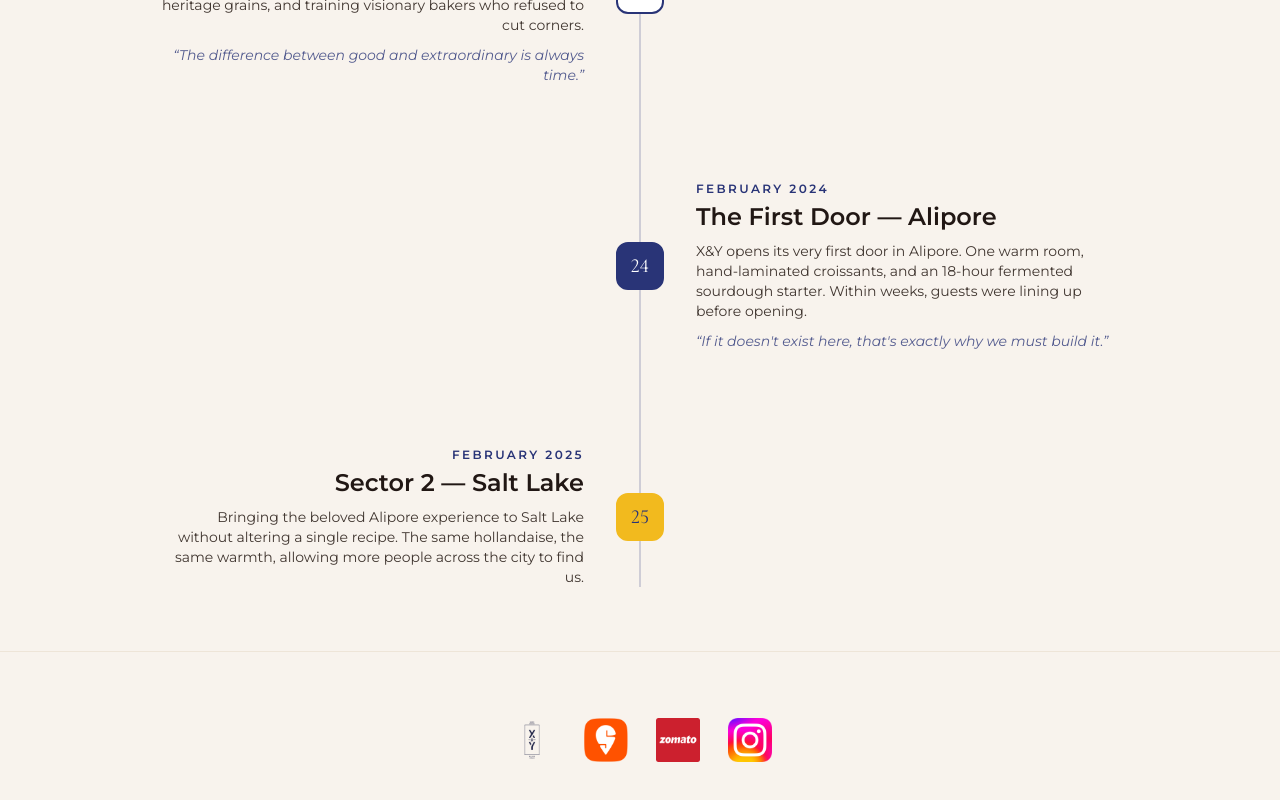
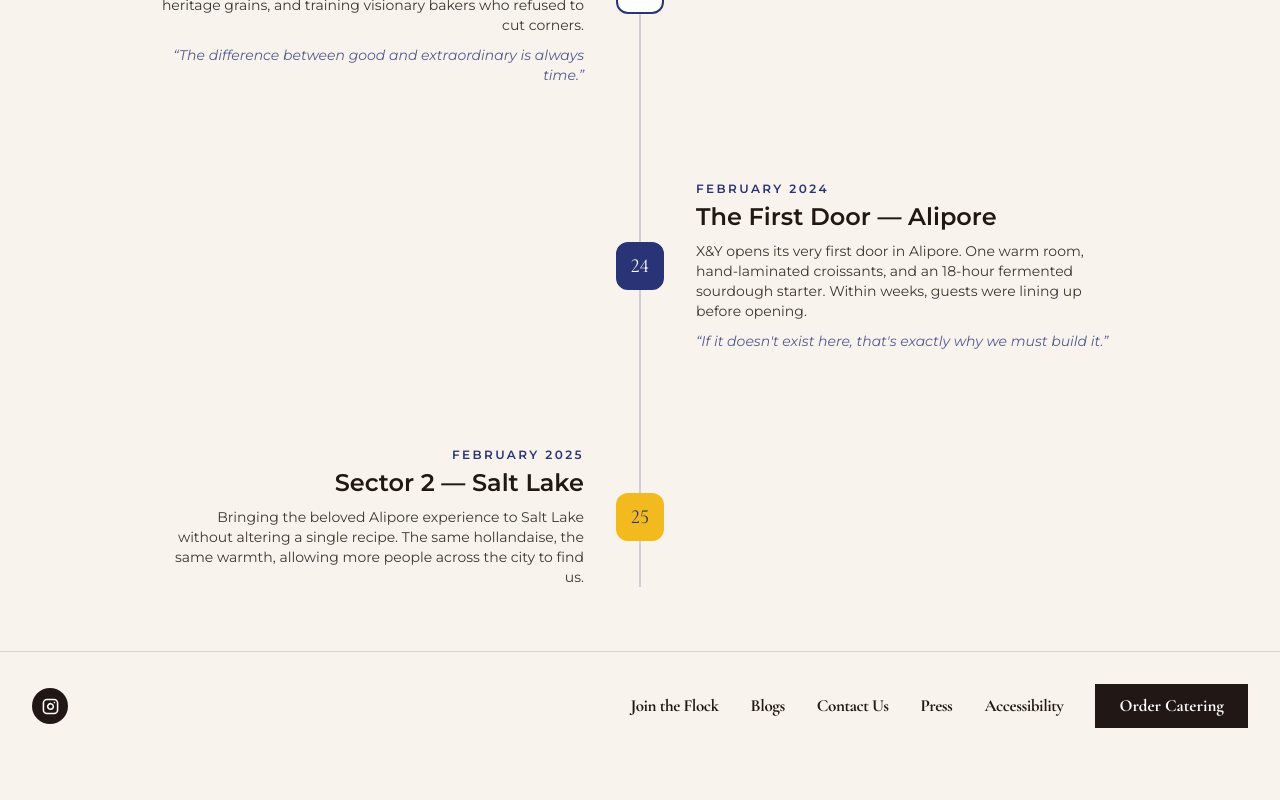
Before and after one commit to iamdapy3279/candy, a Next.js app: page / in a window 1280 px wide. Shown: the part 4729-5529 px from the top of the page. After the commit the page ends 5489 px from the top, so only its background shows below. Built offline with nearby package versions, Linux system fonts and the light colour scheme.

Commit message:
Redesign footer matching reference layout with brand fonts and colors

```diff
--- a/components/Footer.tsx
+++ b/components/Footer.tsx
@@ -1,88 +1,155 @@
 "use client";
 
-import Image from "next/image";
 import Link from "next/link";
 import { websiteContent } from "@/lib/content";
 
 export default function Footer() {
-  const instagramUrl = websiteContent.footer?.instagram?.url || "https://www.instagram.com/xandy.india/";
+  const instagramUrl =
+    websiteContent.footer?.instagram?.url || "https://www.instagram.com/xandy.india/";
 
   return (
     <footer
       aria-label="Footer"
-      className="bg-cream-100 py-12 sm:py-16 border-t border-[#E8DCCB]/60 select-none transition-colors"
+      className="bg-cream-100 py-6 sm:py-8 border-t border-[#211714]/15 select-none transition-colors"
     >
-      <div className="max-w-7xl mx-auto px-6 flex items-center justify-center">
-        {/* Seamless row of pure logo icons: Cafe Logo, Swiggy, Zomato, Instagram */}
-        <div className="flex items-center justify-center gap-5 sm:gap-7">
-          {/* 1. Cafe Logo */}
-          <Link
-            href="/"
-            aria-label="X&Y Bakehouse Home"
-            className="w-11 h-11 sm:w-12 sm:h-12 rounded-full overflow-hidden hover:scale-110 active:scale-95 transition-transform duration-300 block cursor-pointer"
-          >
-            <Image
-              src="/Logo.png"
-              alt="X&Y Bakehouse"
-              width={48}
-              height={48}
-              className="w-full h-full object-cover rounded-full"
-            />
-          </Link>
-
-          {/* 2. Swiggy Logo (No container, just the image) */}
-          <a
-            href="https://www.swiggy.com"
-            target="_blank"
-            rel="noopener noreferrer"
-            aria-label="Order on Swiggy"
-            title="Order on Swiggy"
-            className="w-10 h-10 sm:w-11 sm:h-11 hover:scale-110 active:scale-95 transition-transform duration-300 block cursor-pointer"
-          >
-            <Image
-              src="/icons/swiggy.png"
-              alt="Swiggy"
-              width={44}
-              height={44}
-              className="w-full h-full object-contain"
-            />
-          </a>
-
-          {/* 3. Zomato Logo (No container, just the image) */}
-          <a
-            href="https://www.zomato.com"
-            target="_blank"
-            rel="noopener noreferrer"
-            aria-label="Order on Zomato"
-            title="Order on Zomato"
-            className="w-10 h-10 sm:w-11 sm:h-11 hover:scale-110 active:scale-95 transition-transform duration-300 block cursor-pointer"
-          >
-            <Image
-              src="/icons/zomato.png"
-              alt="Zomato"
-              width={44}
-              height={44}
-              className="w-full h-full object-contain"
-            />
-          </a>
-
-          {/* 4. Instagram Logo (No container, just the image) */}
+      <div className="max-w-7xl mx-auto px-6 sm:px-8">
+        {/* Desktop View: Left Instagram Icon, Right Links & Order Catering Button */}
+        <div className="hidden md:flex items-center justify-between gap-6">
+          {/* Left: Instagram Icon */}
           <a
             href={instagramUrl}
             target="_blank"
             rel="noopener noreferrer"
-            aria-label="Follow on Instagram"
-            title="Follow on Instagram"
-            className="w-10 h-10 sm:w-11 sm:h-11 hover:scale-110 active:scale-95 transition-transform duration-300 block cursor-pointer"
+            aria-label="Instagram"
+            className="w-9 h-9 rounded-full bg-[#211714] text-white hover:bg-gold-500 hover:text-[#211714] flex items-center justify-center transition-colors duration-200 active:scale-95 cursor-pointer shrink-0"
           >
-            <Image
-              src="/icons/instagram.png"
-              alt="Instagram"
-              width={44}
-              height={44}
-              className="w-full h-full object-contain"
-            />
+            <svg
+              width="17"
+              height="17"
+              viewBox="0 0 24 24"
+              fill="none"
+              stroke="currentColor"
+              strokeWidth="2.2"
+              strokeLinecap="round"
+              strokeLinejoin="round"
+            >
+              <rect x="2" y="2" width="20" height="20" rx="5" ry="5" />
+              <path d="M16 11.37A4 4 0 1 1 12.63 8 4 4 0 0 1 16 11.37z" />
+              <line x1="17.5" y1="6.5" x2="17.51" y2="6.5" />
+            </svg>
           </a>
+
+          {/* Right: Editorial Links & Order Catering Button */}
+          <div className="flex items-center gap-6 lg:gap-8">
+            <Link
+              href="#philosophy"
+              className="font-serif font-bold text-base lg:text-[17px] text-[#211714] hover:text-gold-700 transition-colors tracking-tight"
+            >
+              Join the Flock
+            </Link>
+            <Link
+              href="#evolution"
+              className="font-serif font-bold text-base lg:text-[17px] text-[#211714] hover:text-gold-700 transition-colors tracking-tight"
+            >
+              Blogs
+            </Link>
+            <Link
+              href="#locations"
+              className="font-serif font-bold text-base lg:text-[17px] text-[#211714] hover:text-gold-700 transition-colors tracking-tight"
+            >
+              Contact Us
+            </Link>
+            <Link
+              href="#press"
+              className="font-serif font-bold text-base lg:text-[17px] text-[#211714] hover:text-gold-700 transition-colors tracking-tight"
+            >
+              Press
+            </Link>
+            <Link
+              href="#"
+              className="font-serif font-bold text-base lg:text-[17px] text-[#211714] hover:text-gold-700 transition-colors tracking-tight"
+            >
+              Accessibility
+            </Link>
+
+            <a
+              href="#locations"
+              className="inline-block bg-[#211714] hover:bg-gold-500 hover:text-[#211714] text-white font-serif font-bold text-base lg:text-[17px] px-6 py-2.5 transition-colors duration-200 cursor-pointer shadow-xs"
+            >
+              Order Catering
+            </a>
+          </div>
+        </div>
+
+        {/* Mobile View: Centered Instagram, Wrapped Links, Order Catering Button */}
+        <div className="flex md:hidden flex-col items-center gap-5 py-2">
+          {/* Centered Instagram Icon */}
+          <a
+            href={instagramUrl}
+            target="_blank"
+            rel="noopener noreferrer"
+            aria-label="Instagram"
+            className="w-9 h-9 rounded-full bg-[#211714] text-white hover:bg-gold-500 hover:text-[#211714] flex items-center justify-center transition-colors duration-200 active:scale-95 cursor-pointer shrink-0"
+          >
+            <svg
+              width="18"
+              height="18"
+              viewBox="0 0 24 24"
+              fill="none"
+              stroke="currentColor"
+              strokeWidth="2.2"
+              strokeLinecap="round"
+              strokeLinejoin="round"
+            >
+              <rect x="2" y="2" width="20" height="20" rx="5" ry="5" />
+              <path d="M16 11.37A4 4 0 1 1 12.63 8 4 4 0 0 1 16 11.37z" />
+              <line x1="17.5" y1="6.5" x2="17.51" y2="6.5" />
+            </svg>
+          </a>
+
+          {/* Links Row */}
+          <div className="flex flex-wrap items-center justify-center gap-x-4 sm:gap-x-6 gap-y-2.5 text-center">
+            <Link
+              href="#philosophy"
+              className="font-serif font-bold text-sm sm:text-base text-[#211714] hover:text-gold-700 transition-colors"
+            >
+              Join the Flock
+            </Link>
+            <Link
+              href="#evolution"
+              className="font-serif font-bold text-sm sm:text-base text-[#211714] hover:text-gold-700 transition-colors"
+            >
+              Blogs
+            </Link>
+            <Link
+              href="#locations"
+              className="font-serif font-bold text-sm sm:text-base text-[#211714] hover:text-gold-700 transition-colors"
+            >
+              Contact Us
+            </Link>
+            <Link
+              href="#press"
+              className="font-serif font-bold text-sm sm:text-base text-[#211714] hover:text-gold-700 transition-colors"
+            >
+              Press
+            </Link>
+            <Link
+              href="#"
+              className="font-serif font-bold text-sm sm:text-base text-[#211714] hover:text-gold-700 transition-colors"
+            >
+              Accessibility
+            </Link>
+          </div>
+
+          {/* Order Catering Button */}
+          <div className="w-full flex justify-center sm:justify-end pt-1">
+            <a
+              href="#locations"
+              className="inline-block bg-[#211714] hover:bg-gold-500 hover:text-[#211714] text-white font-serif font-bold text-base px-7 py-2.5 transition-colors duration-200 cursor-pointer shadow-xs text-center"
+            >
+              Order Catering
+            </a>
+          </div>
         </div>
       </div>
     </footer>
```
